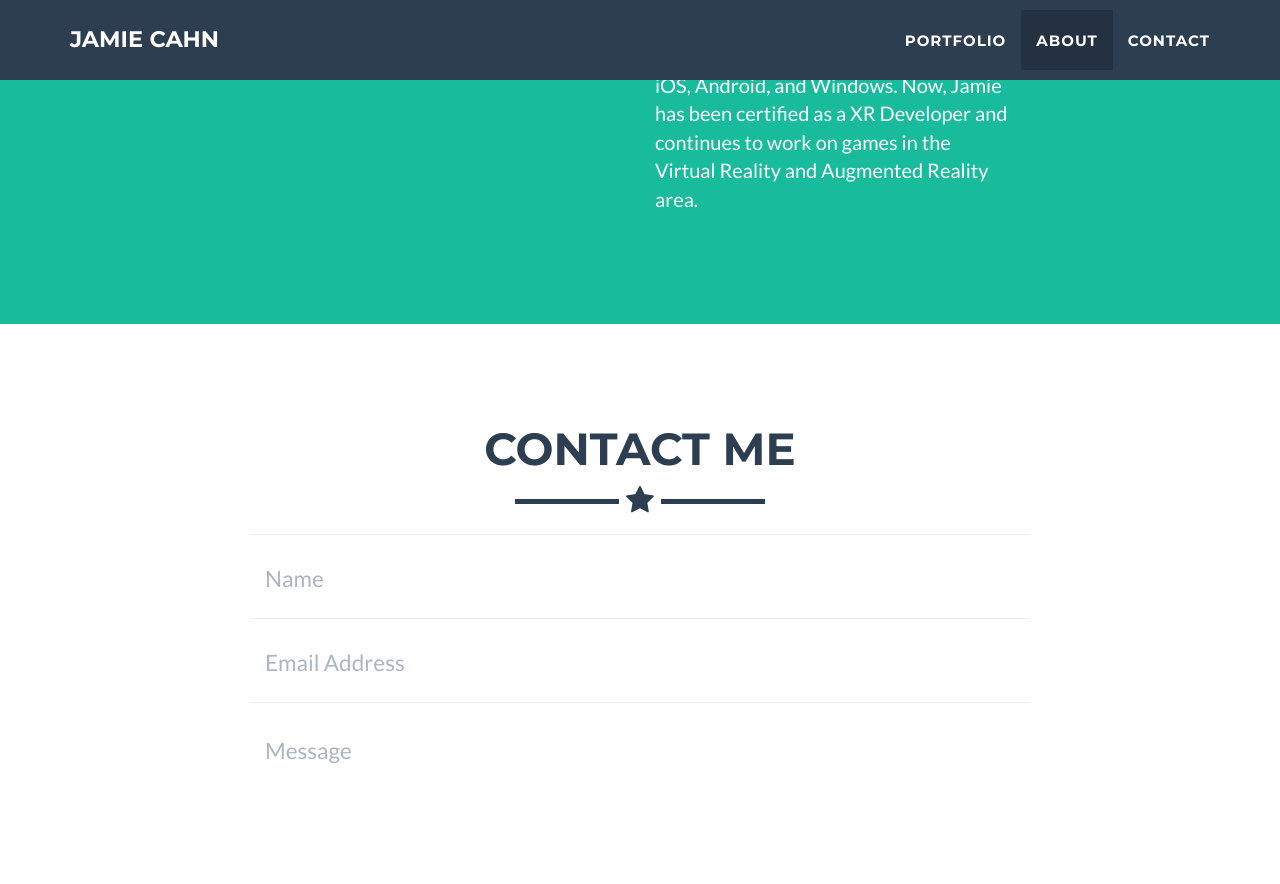
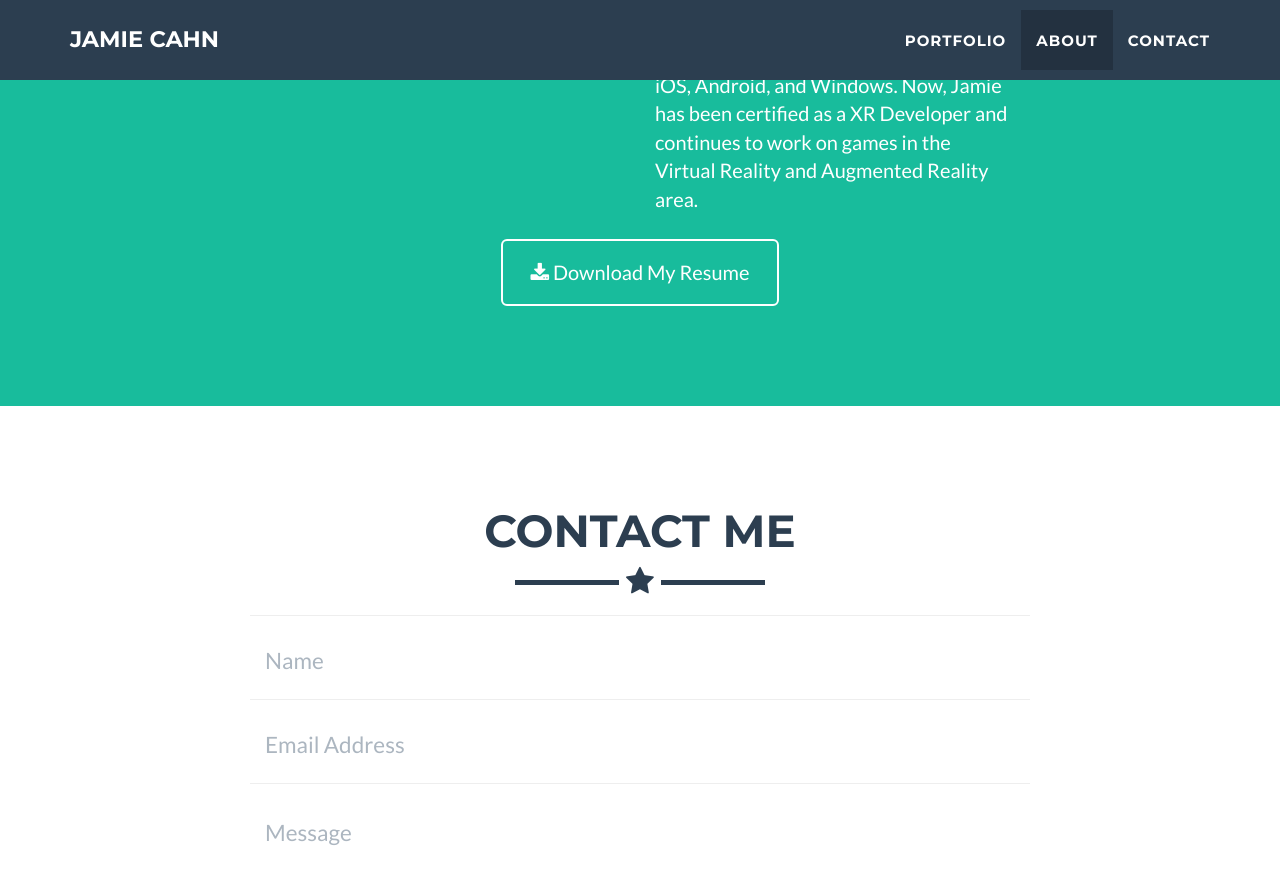
Before and after one commit to jcahnProgramming/jcahnProgramming.github.io, a Jekyll site: the page built from _posts/2021-05-25-project-1.markdown, in a window 1280 px wide and 900 px high, scrolled down 2353 px. Shown: the top 884 px of the window. Built offline with Jekyll 4.4.1, drawn with Linux system fonts in a browser that asks for light colours.

Commit message:
Update about.html

```diff
--- a/_includes/about.html
+++ b/_includes/about.html
@@ -14,6 +14,10 @@
                 <div class="col-lg-4">
                     <p>Jamie started programming at the age of 10, by 12 he built his first Windows application, and by 15 he created his own Android and iOS applications. Though his adult years, Jamie spent a lot of time playing video games and learned a lot about the game development process. By 22 he started building his own games for iOS, Android, and Windows. Now, Jamie has been certified as a XR Developer and continues to work on games in the Virtual Reality and Augmented Reality area.</p>
                 </div>
+                <div class="col-lg-8 col-lg-offset-2 text-center">
+                    <a href="https://github.com/jcahnProgramming/jcahnProgramming.github.io/blob/main/documents/JCahn_GameDev_Resume.pdf" class="btn btn-lg btn-outline">
+                        <i class="fa fa-download"></i> Download My Resume
+                    </a>
                 </div>
             </div>
         </div>
```
